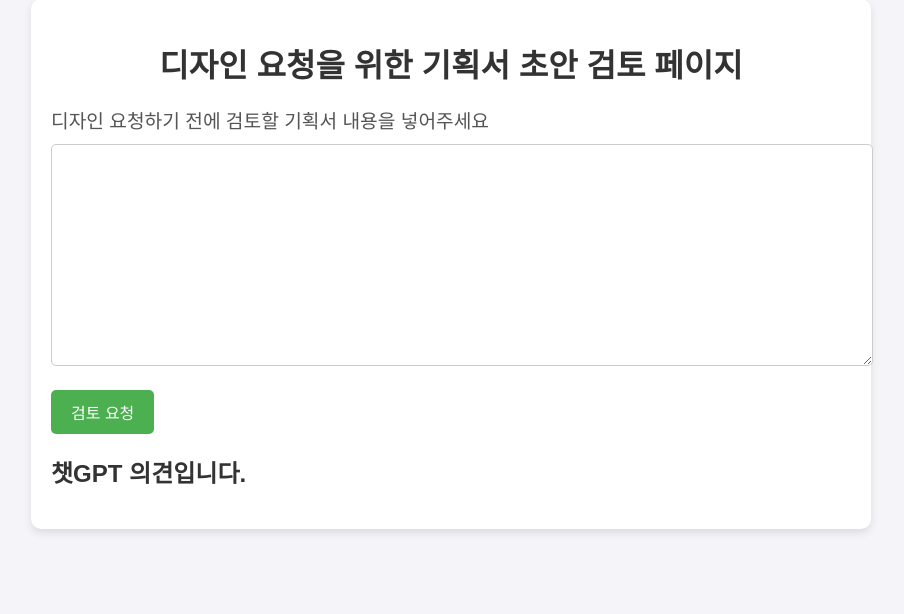
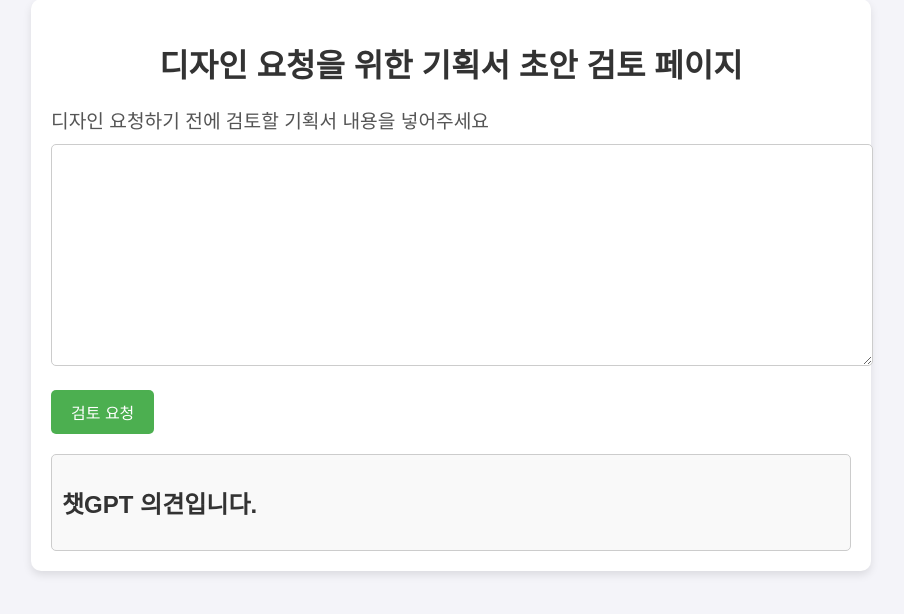
Before and after one commit to christopherhcho/sysp2, a Flask app: page / in a window 1280 px wide. Shown: the part 21-635 px from the top of the page, without its empty margins (189-1093 px from the left). Run offline with Flask 3, Linux system fonts and the light colour scheme.

Commit message:
gpt 연결 UI 출력해결

```diff
--- a/app.py
+++ b/app.py
@@ -36,7 +36,7 @@
             {"role": "system", "content": "You are a helpful assistant."},  # 시스템 메시지, AI에게 역할 지시
             {"role": "user", "content": input_text}  # 사용자가 입력한 텍스트 전달
         ],
-        "max_tokens": 100,  # 생성할 응답의 최대 토큰 수
+
         "temperature": 0.7  # 응답의 창의성 정도 (0에 가까울수록 덜 창의적, 1에 가까울수록 더 창의적)
     }
 
--- a/templates/index.html
+++ b/templates/index.html
@@ -55,6 +55,12 @@
         }
         .result {
             margin-top: 20px;
+            max-height: 400px;
+            overflow-y: auto;
+            padding: 10px;
+            background-color: #f9f9f9;
+            border-radius: 5px;
+            border: 1px solid #ccc;
         }
         h2 {
             font-size: 1.5em;
@@ -63,6 +69,7 @@
         p {
             font-size: 1.1em;
             color: #666;
+            white-space: pre-wrap;
         }
     </style>
 </head>
```
